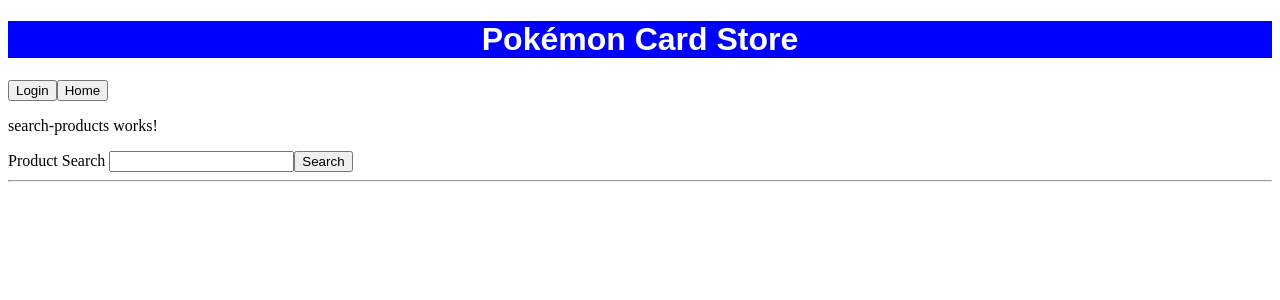
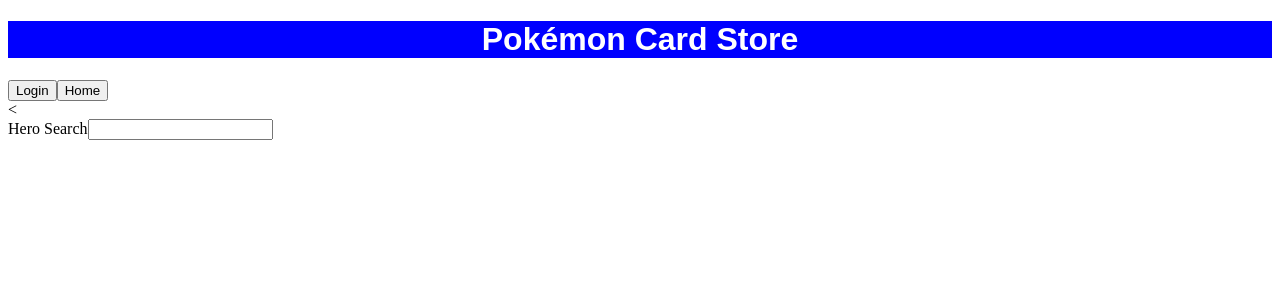
Before and after one commit to tja4441/pokemon-card-estore, an Angular app in the folder estore-ui/: page /search/search in a window 1280 px wide. Shown: the top 300 px of the page. Built offline with nearby package versions, Linux system fonts and the light colour scheme.

Commit message:
search works

```diff
--- a/estore-ui/src/app/app-routing.module.ts
+++ b/estore-ui/src/app/app-routing.module.ts
@@ -7,6 +7,7 @@
 import { HomeComponent } from './home/home.component';
 import { UserComponent } from './user/user.component';
 import { SearchProductsComponent } from './search-products/search-products.component';
+import { ProductComponent } from './product/product.component';
 
 const routes: Routes = [
   { path: '', component: HomeComponent},
@@ -15,7 +16,8 @@
   { path: 'products', component: AddProductsComponent},
   { path: 'login', component: LoginComponent},
   { path: '', component: HomeComponent},
-  { path: 'search/:name', component: SearchProductsComponent }
+  { path: 'search/:name', component: SearchProductsComponent },
+  { path: 'product/:id', component: ProductComponent}
 ];
 
 @NgModule({
--- a/estore-ui/src/app/product/product.component.ts
+++ b/estore-ui/src/app/product/product.component.ts
@@ -8,10 +8,17 @@
 })
 export class ProductComponent implements OnInit {
   @Input() card: Product | undefined;
+  id: number;
 
-  constructor() { }
+  constructor() {
+    if(this.card) {
+      this.id = this.card.id;
+    }
+    else {
+      this.id = 0
+    }
+  }
 
   ngOnInit(): void {
   }
-
 }
--- a/estore-ui/src/app/search-products/search-products.component.html
+++ b/estore-ui/src/app/search-products/search-products.component.html
@@ -1,10 +1,12 @@
-<p>search-products works!</p>
-<div>
-    <label for="search-name">Product Search </label>
-    <input id="search-name" #searchName/>
-    <a routerLink="/search/{{searchName.value}}">
-        <button (click)="getProductsAndReload(searchName)">Search</button>
-    </a>
+<<div id="search-component">
+    <label for="search-box">Hero Search</label>
+    <input #searchBox id="search-box" (input)="search(searchBox.value)" />
 
-    <app-products-list [observableList]="this.searchForList"></app-products-list>
-</div>
+    <ul class="search-result">
+      <li *ngFor="let product of products$ | async" >
+        <a routerLink="/product/{{product.id}}">
+          {{product.name}}
+        </a>
+      </li>
+    </ul>
+  </div>
--- a/estore-ui/src/app/search-products/search-products.component.ts
+++ b/estore-ui/src/app/search-products/search-products.component.ts
@@ -9,43 +9,22 @@
   styleUrls: ['./search-products.component.css']
 })
 export class SearchProductsComponent implements OnInit {
-  private productService: ProductService;
-  searchForList: Observable<Product[]> | undefined;
+  products$!: Observable<Product[]>;
   private searchTerms = new Subject<string>();
-  name: string;
 
-  constructor(productService: ProductService) {
-    this.productService = productService;
-    this.name = ""
-  }
+  constructor(private productService: ProductService) {}
 
-  getProductsByName(name: string): void {
-    this.name = name;
-    this.searchTerms.next(name);
-  }
-
-  reload(): void {
-    window.location.reload;
-  }
-
-  getProductsAndReload(name: string): void {
-    this.getProductsByName(name);
-    this.reload();
+  search(term: string): void {
+    this.searchTerms.next(term);
   }
 
   ngOnInit(): void {
-    if(this.name){
-      this.searchForList = this.searchTerms.pipe(
-        // wait 300ms after each keystroke before considering the term
-        debounceTime(300),
+    this.products$! = this.searchTerms.pipe(
+      debounceTime(300),
 
-        // ignore new term if same as previous term
-        distinctUntilChanged(),
+      distinctUntilChanged(),
 
-        // switch to new search observable each time the term changes
-        switchMap((name: string) => this.productService.getProductsByString(name)),
-      );
-    }
+      switchMap((term: string) => this.productService.getProductsByString(term)),
+    );
   }
-
 }
```
